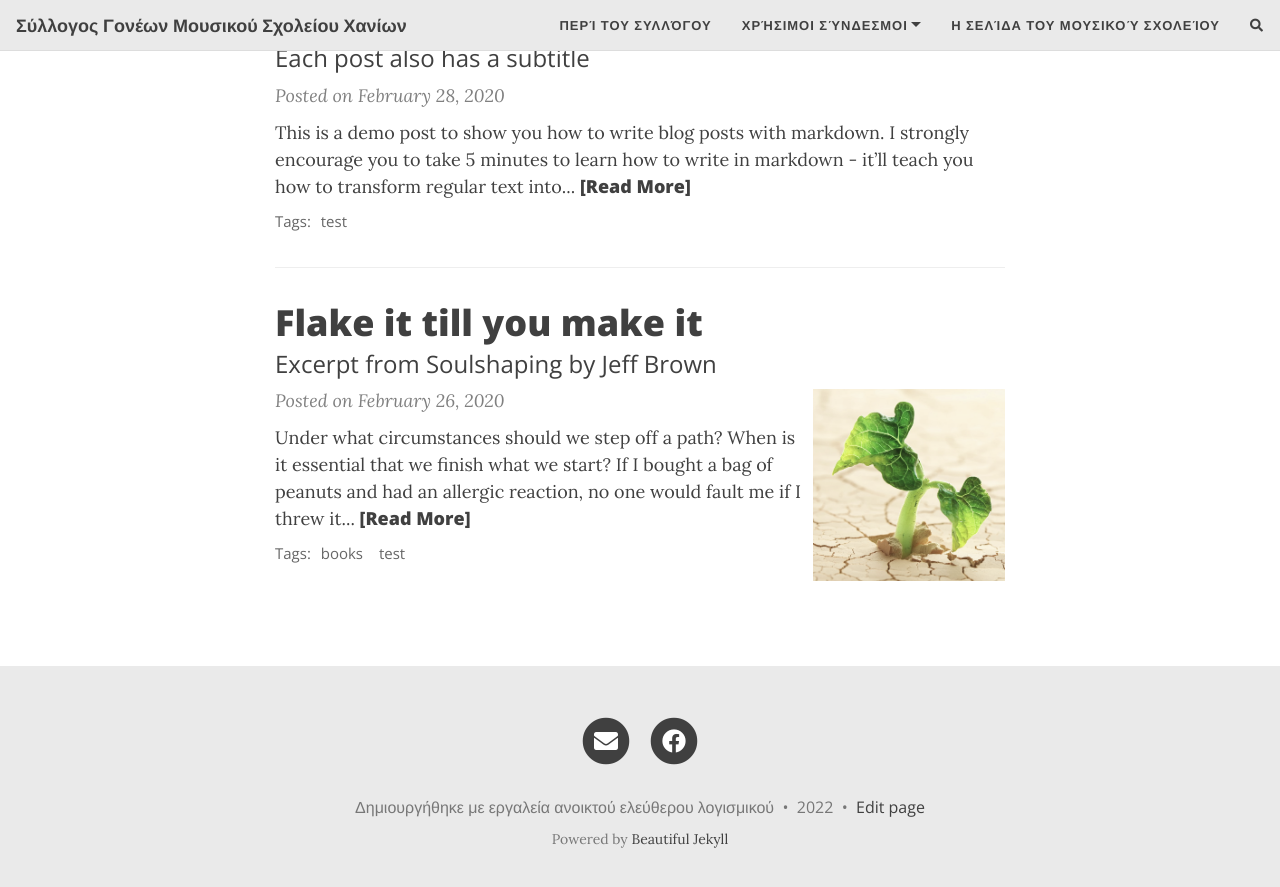
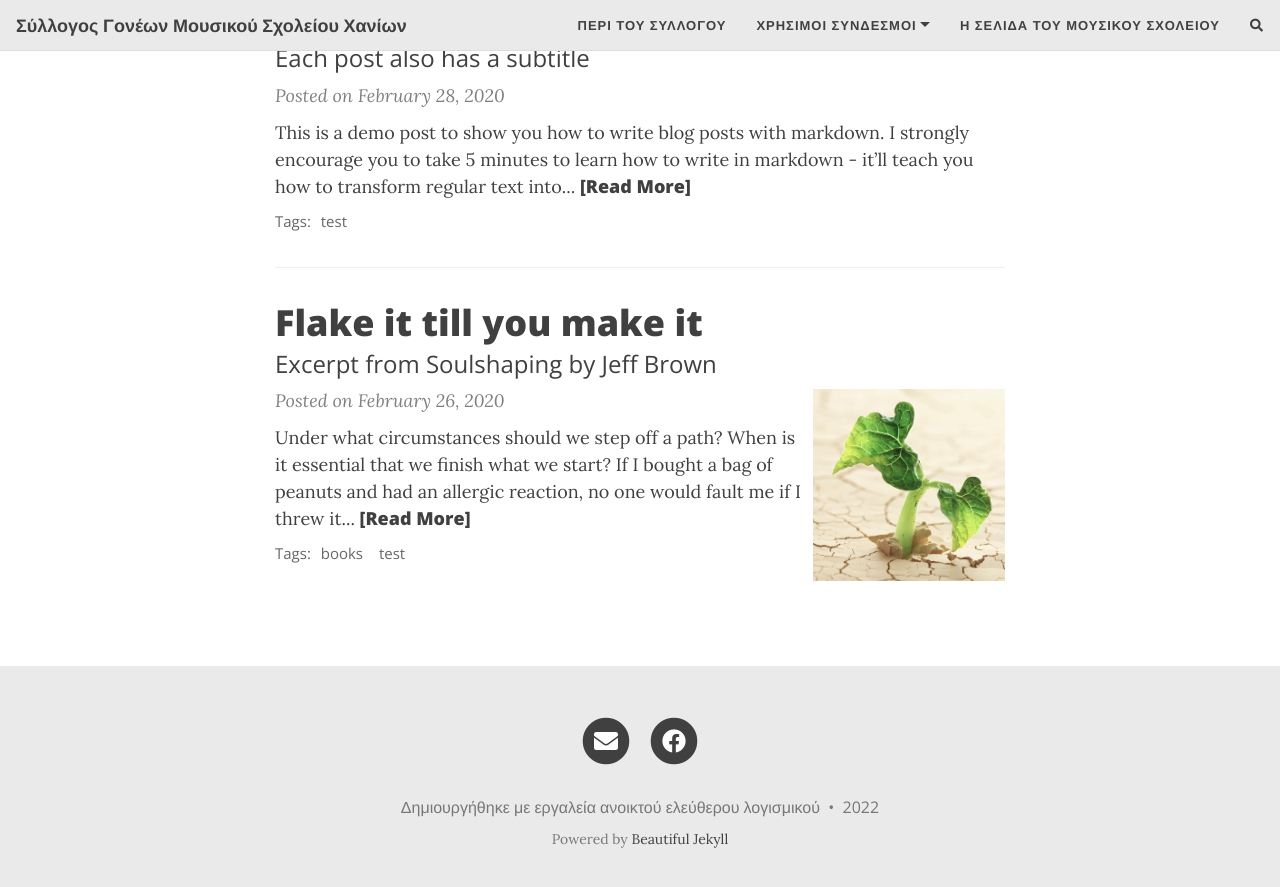
Before and after one commit to sgmsc/site, a Jekyll site: the page built from index.html, in a window 1280 px wide and 900 px high, scrolled down 517 px. Shown: the top 887 px of the window. Built offline with Jekyll 4.4.1, drawn with Linux system fonts in a browser that asks for light colours; nearby versions of some CDN libraries; the list of posts is cut into pages by our own code; comment, search, counter and statistics services are not loaded.

Commit message:
Update _config.yml

```diff
--- a/_config.yml
+++ b/_config.yml
@@ -20,11 +20,11 @@ author: Δημιουργήθηκε με εργαλεία ανοικτού ελε
 ###############################################
 
 navbar-links:
-  Περί του Συλλόγου: "aboutme"
-  Χρήσιμοι Σύνδεσμοι:
-    - Κ.Ε.Δ.Α.Σ.Υ Χανίων: "https://blogs.sch.gr/kesychan/"
-    - Διευθυνση Δευτεροβάθμιας Χανίων: "http://www.didechan.gr/"
-  Η Σελίδα του Μουσικού Σχολείου: "https://www.chaniamousiko.gr/"
+  Περι του Συλλογου: "aboutme"
+  Χρησιμοι Συνδεσμοι:
+    - Κ.Ε.Δ.Α.Σ.Υ Χανιων: "https://blogs.sch.gr/kesychan/"
+    - Διευθυνση Δευτεροβαθμιας Χανιων: "http://www.didechan.gr/"
+  Η Σελιδα του Μουσικου Σχολειου: "http://www.chaniamousiko.gr/"
 
 ################
 # --- Logo --- #
@@ -109,7 +109,7 @@ feed_show_tags: true
 post_search: true
 
 # Add a button in the footer to edit the current page. Only works if your website is hosted on GitHub
-edit_page_button: true
+edit_page_button: false
 
 # Allow sub-menu items (second-level navigation menu items) to be longer than the top-level menu
 # If this setting is off, then long sub-menu words might get cut off
```
